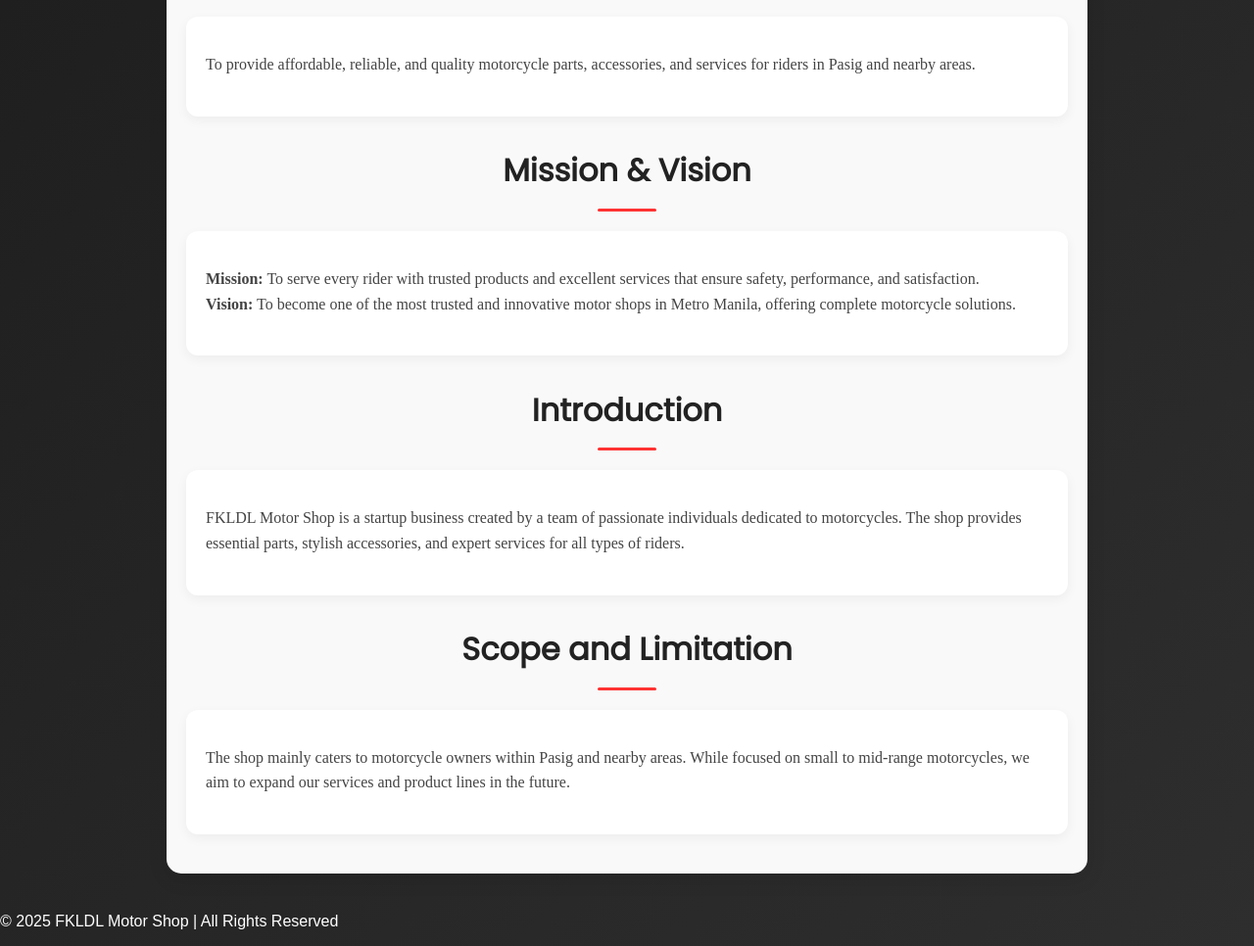
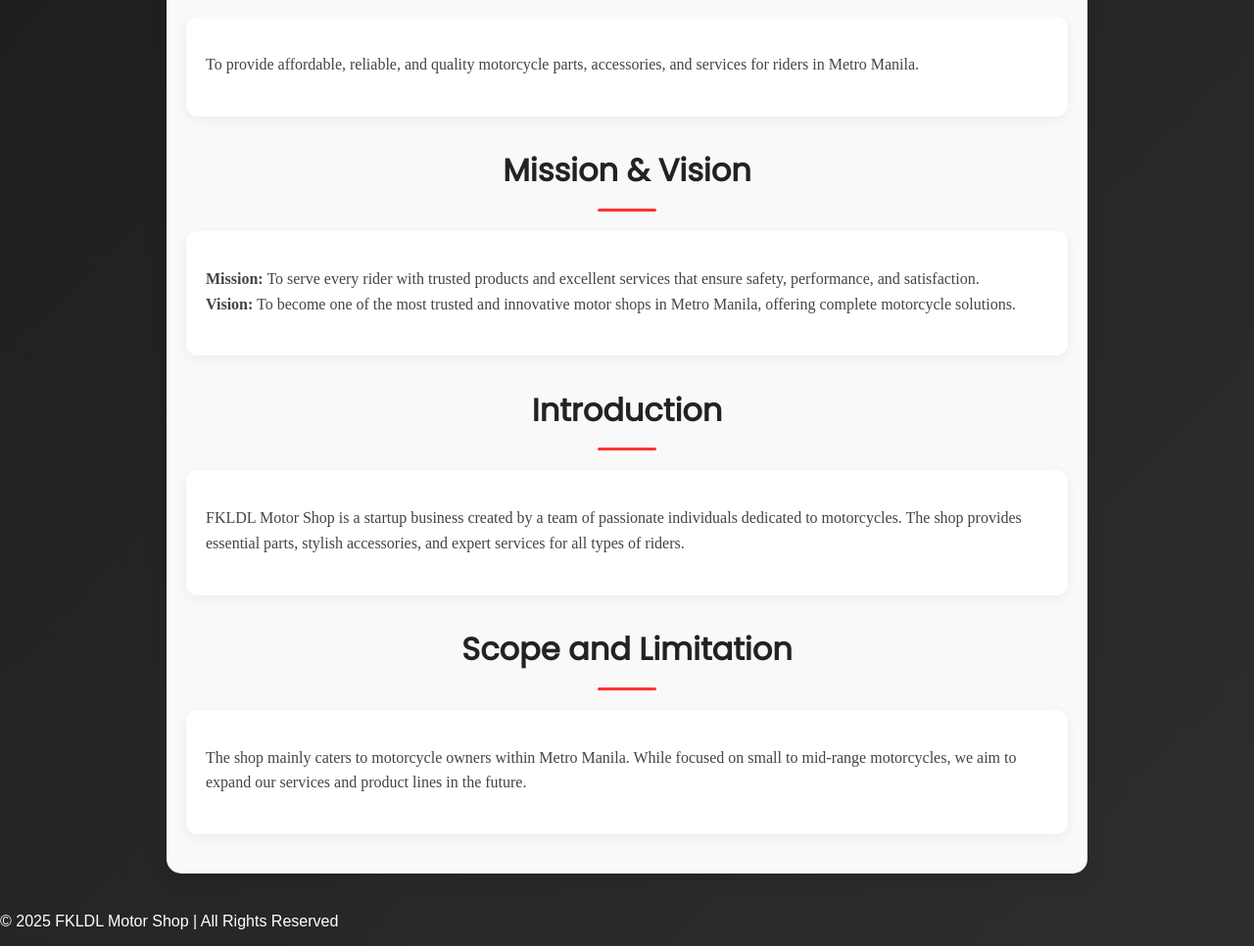
Before and after one commit to cyberdeyl/FKLDL-Motorshop, a plain HTML site: page about.html in a window 1280 px wide. Shown: the part 743-1709 px from the top of the page at 98% size. Drawn offline with Linux system fonts and the light colour scheme.

Commit message:
Update about.html

```diff
--- a/about.html
+++ b/about.html
@@ -42,7 +42,7 @@
 
     <h2>Objective</h2>
     <div class="about-card">
-      <p>To provide affordable, reliable, and quality motorcycle parts, accessories, and services for riders in Pasig and nearby areas.</p>
+      <p>To provide affordable, reliable, and quality motorcycle parts, accessories, and services for riders in Metro Manila.</p>
     </div>
 
     <h2>Mission & Vision</h2>
@@ -58,7 +58,7 @@
 
     <h2>Scope and Limitation</h2>
     <div class="about-card">
-      <p>The shop mainly caters to motorcycle owners within Pasig and nearby areas. While focused on small to mid-range motorcycles, we aim to expand our services and product lines in the future.</p>
+      <p>The shop mainly caters to motorcycle owners within Metro Manila. While focused on small to mid-range motorcycles, we aim to expand our services and product lines in the future.</p>
     </div>
   </section>
 
```
